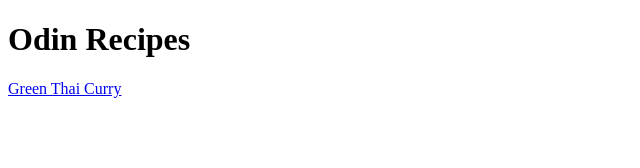
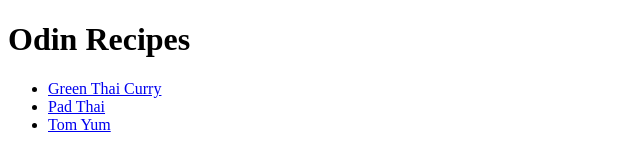
Before and after one commit to Aureatus/odin-recipes, a plain HTML site: page index.html in a window 1280 px wide. Shown: the whole page, without its empty margins (0-640 px from the left). Drawn offline with Linux system fonts and the light colour scheme.

Commit message:
updated intex.html formatting

```diff
--- a/index.html
+++ b/index.html
@@ -8,7 +8,17 @@
 </head>
 <body>
     <h1>Odin Recipes</h1>
-        <a href="recipes/green-thai-curry.html">Green Thai Curry</a>
+    <ul>
+        <li>
+            <a href="recipes/green-thai-curry.html">Green Thai Curry</a>
+        </li>
+        <li>
+            <a href="recipes/pad-thai.html">Pad Thai</a>
+        </li>
+        <li>
+            <a href="recipes/tom-yum.html">Tom Yum</a>
+        </li>
+    </ul>
 
 </body>
 </html>
```
